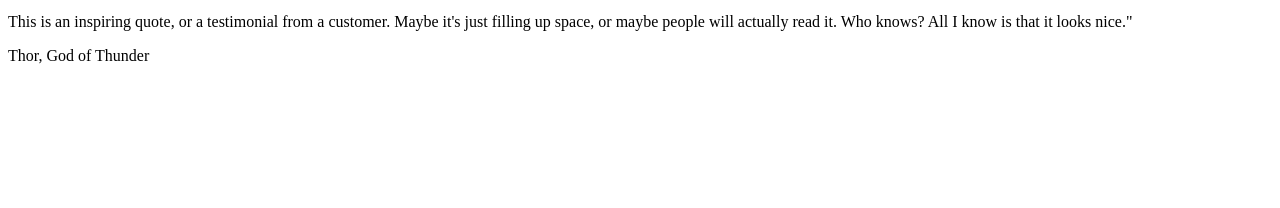
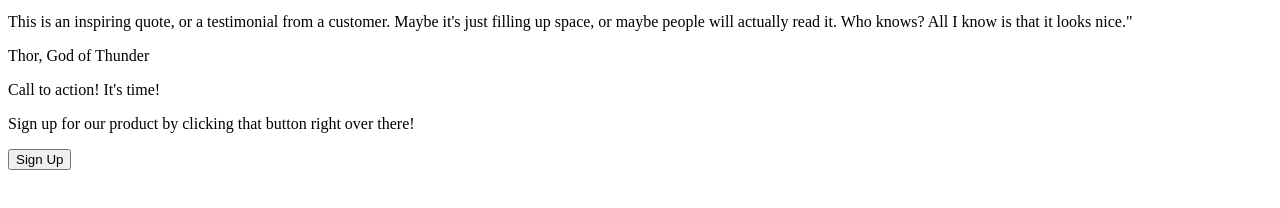
Before and after one commit to nicholaspreziosi/landing-page, a plain HTML site: page index.html in a window 1280 px wide. Shown: the part 574-782 px from the top of the page. Drawn offline with Linux system fonts and the light colour scheme.

Commit message:
Add fourth container HTML

```diff
--- a/index.html
+++ b/index.html
@@ -20,7 +20,7 @@
         <div class="left-div">
             <h1>This website is awesome</h1>
             <p>This website has some subtext that goes here under the main title. It's a smaller font and the color is lower contrast.</p>
-            <button class="sign-up"></button>
+            <button class="sign-up-1"></button>
         </div>
         <div class="img">
             <img src="placeholder_img.jpg">
@@ -44,7 +44,11 @@
         <p>Thor, God of Thunder</p>
     </div>
 
-
+    <div class="container-4">
+        <p>Call to action! It's time!</p>
+        <p>Sign up for our product by clicking that button right over there!</p>
+        <button class="sign-up-2">Sign Up</button>
+    </div>
 
 </body>
 </html>
```
